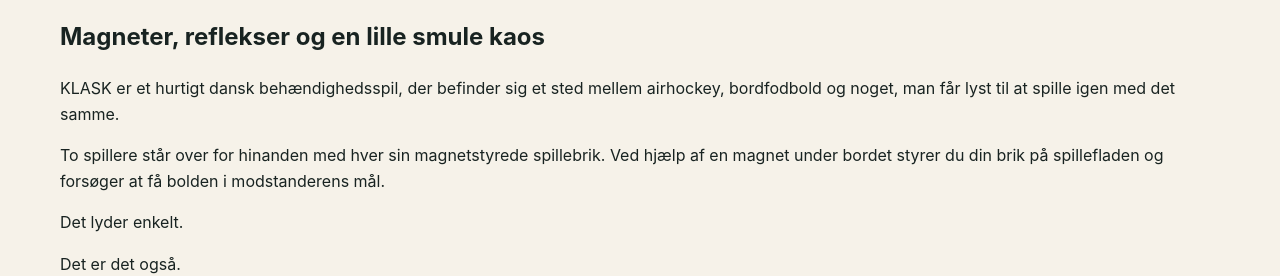
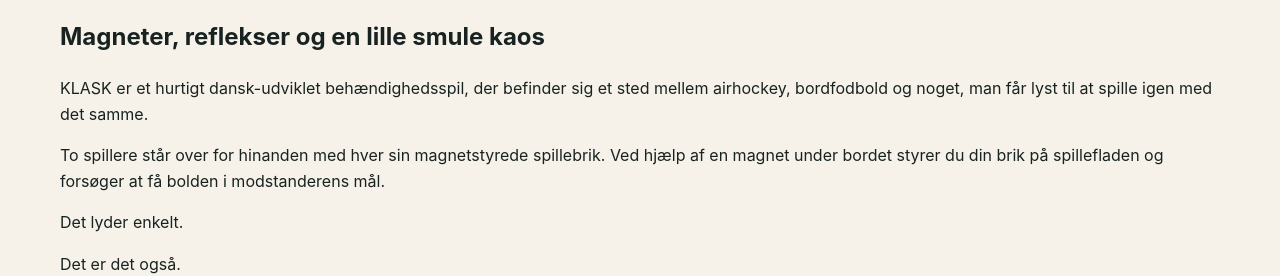
Before and after one commit to Andrejao/spilex, a Jekyll site: the page built from _posts/2026-09-15-klask-turnering.md, in a window 1280 px wide and 1400 px high, scrolled down 242 px. Shown: the part 182-458 px from the top of the window. Built offline with Jekyll 4.4.1, drawn with Linux system fonts in a browser that asks for light colours; some of the changed text lies outside the part shown.

Commit message:
Update 2026-09-15-klask-turnering.md

```diff
--- a/_posts/2026-09-15-klask-turnering.md
+++ b/_posts/2026-09-15-klask-turnering.md
@@ -17,7 +17,7 @@
 
 ## Magneter, reflekser og en lille smule kaos
 
-KLASK er et hurtigt dansk behændighedsspil, der befinder sig et sted mellem airhockey, bordfodbold og noget, man får lyst til at spille igen med det samme.
+KLASK er et hurtigt dansk-udviklet behændighedsspil, der befinder sig et sted mellem airhockey, bordfodbold og noget, man får lyst til at spille igen med det samme.
 
 To spillere står over for hinanden med hver sin magnetstyrede spillebrik. Ved hjælp af en magnet under bordet styrer du din brik på spillefladen og forsøger at få bolden i modstanderens mål.
 
```
Also changed, not shown: other parts of _posts/2026-09-15-klask-turnering.md (+1 -1 lines).
